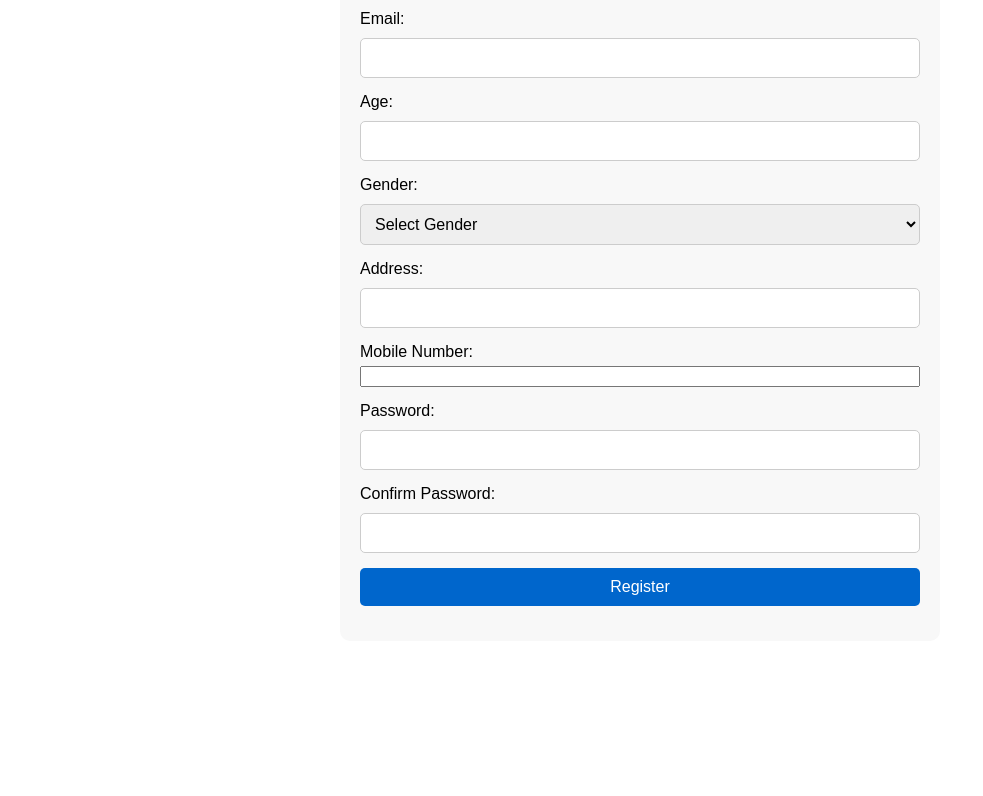
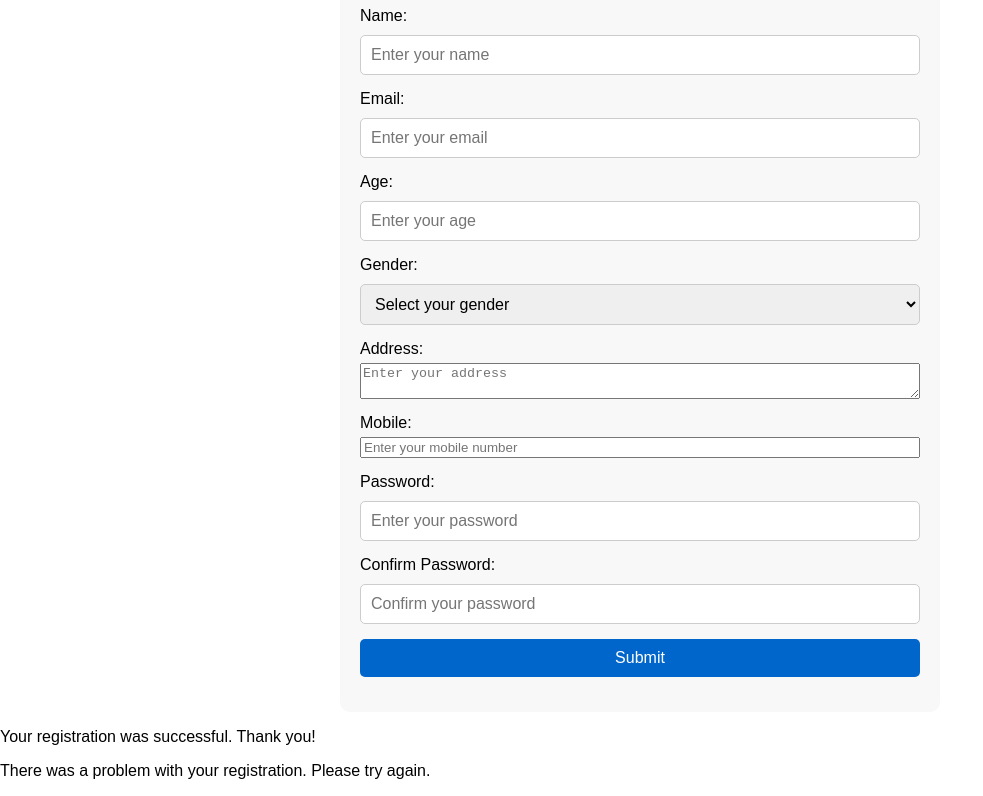
Before and after one commit to TeamIceCode/markjosephmateomerchandiseregistrationform, a plain HTML site: page index.html in a window 1280 px wide. Shown: the part 93-889 px from the top of the page, without its empty margins (0-983 px from the left). Before the commit the page ends 800 px from the top, so only its background shows below. Drawn offline with Linux system fonts and the light colour scheme.

Commit message:
Update index.html

```diff
--- a/index.html
+++ b/index.html
@@ -1,56 +1,63 @@
 <!DOCTYPE html>
-<html lang="en">
-  <head>
-    <title>My Registration Form</title>
-    <meta charset="utf-8">
-    <meta name="viewport" content="width=device-width, initial-scale=1">
-    <link rel="stylesheet" type="text/css" href="style.css">
-  </head>
-  <body>
+<html>
+<head>
+  <meta charset="UTF-8">
+  <meta name="viewport" content="width=device-width, initial-scale=1.0">
+  <title>Registration Form</title>
+  <link rel="stylesheet" href="style.css">
+</head>
+<body>
+  <div class="container">
     <form id="registration-form">
-      <div>
+      <h1>Registration Form</h1>
+      <div class="form-control">
         <label for="name">Name:</label>
-        <input type="text" id="name" name="name" required>
+        <input type="text" id="name" name="name" placeholder="Enter your name" required>
       </div>
-      <div>
+      <div class="form-control">
         <label for="email">Email:</label>
-        <input type="email" id="email" name="email" required>
+        <input type="email" id="email" name="email" placeholder="Enter your email" required>
       </div>
-      <div>
+      <div class="form-control">
         <label for="age">Age:</label>
-        <input type="number" id="age" name="age" min="18" required>
+        <input type="number" id="age" name="age" placeholder="Enter your age" required>
       </div>
-      <div>
+      <div class="form-control">
         <label for="gender">Gender:</label>
         <select id="gender" name="gender" required>
-          <option value="">Select Gender</option>
-          <option value="Male">Male</option>
-          <option value="Female">Female</option>
+          <option value="">Select your gender</option>
+          <option value="male">Male</option>
+          <option value="female">Female</option>
+          <option value="other">Other</option>
         </select>
       </div>
-      <div>
+      <div class="form-control">
         <label for="address">Address:</label>
-        <input type="text" id="address" name="address" required>
+        <textarea id="address" name="address" placeholder="Enter your address" required></textarea>
       </div>
-      <div>
-        <label for="mobile">Mobile Number:</label>
-        <input type="tel" id="mobile" name="mobile" pattern="[0-9+]+" required>
+      <div class="form-control">
+        <label for="mobile">Mobile:</label>
+        <input type="tel" id="mobile" name="mobile" placeholder="Enter your mobile number" required>
       </div>
-      <div>
+      <div class="form-control">
         <label for="password">Password:</label>
-        <input type="password" id="password" name="password" minlength="8" required>
+        <input type="password" id="password" name="password" placeholder="Enter your password" required>
       </div>
-      <div>
-        <label for="confirm-password">Confirm Password:</label>
-        <input type="password" id="confirm-password" name="confirm-password" minlength="8" required>
+      <div class="form-control">
+        <label for="confirm_password">Confirm Password:</label>
+        <input type="password" id="confirm_password" name="confirm_password" placeholder="Confirm your password" required>
       </div>
-      <div>
-        <button type="submit">Register</button>
+      <div class="form-control">
+        <button type="submit">Submit</button>
       </div>
     </form>
-
-    <div id="success-msg" style="display: none; color: green;"></div>
-
-    <script src="script.js"></script>
-  </body>
+    <div id="success-message" class="hidden">
+      <p>Your registration was successful. Thank you!</p>
+    </div>
+    <div id="error-message" class="hidden">
+      <p>There was a problem with your registration. Please try again.</p>
+    </div>
+  </div>
+  <script src="script.js"></script>
+</body>
 </html>
```
